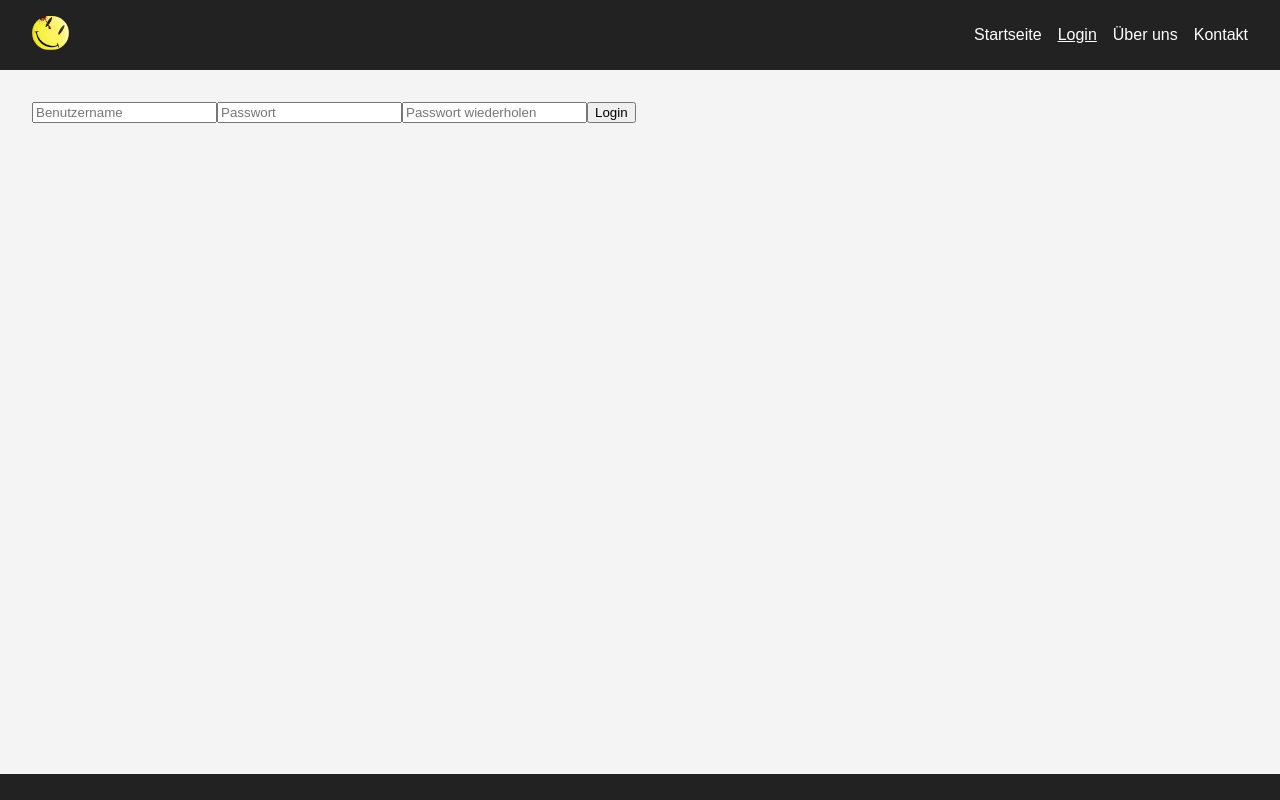
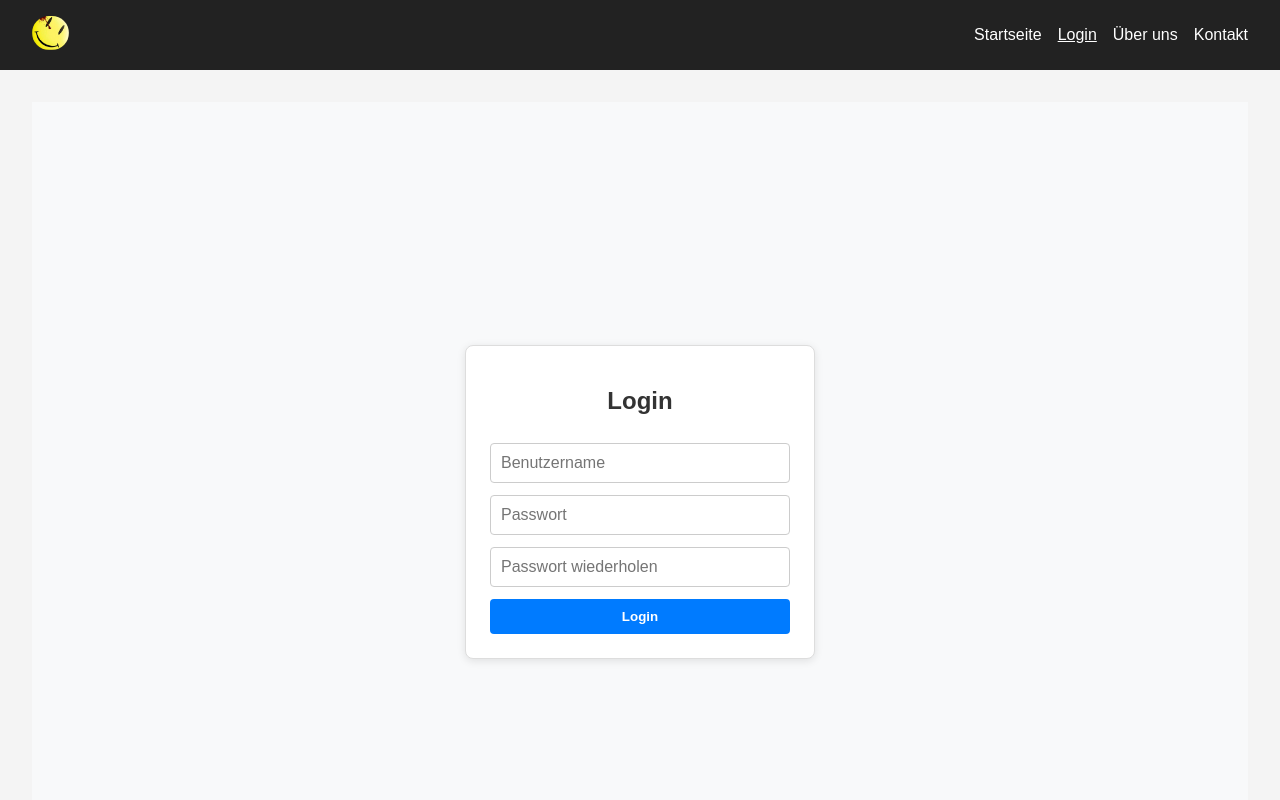
Before and after one commit to AndyTharraketta/Portfolio, a React (Create React App) app: page /login in a window 1280 px wide. Shown: the top 800 px of the page. Built offline with nearby package versions, Linux system fonts and the light colour scheme.

Commit message:
adding Login styles

```diff
--- a/src/pages/Login.jsx
+++ b/src/pages/Login.jsx
@@ -1,7 +1,7 @@
-// src/pages/Login.jsx
 import React, { useState } from "react";
 import { useNavigate } from "react-router-dom";
 import { useAuth } from "../context/AuthContext";
+import "../styles/Login.css";
 
 function Login() {
   const { login } = useAuth();
@@ -30,7 +30,9 @@ function Login() {
   };
 
   return (
-    <form onSubmit={handleSubmit}>
+    <div className="login-container">
+      <form className="login-form" onSubmit={handleSubmit}>
+        <h1>Login</h1>
         <input
           placeholder="Benutzername"
           value={username}
@@ -51,6 +53,7 @@ function Login() {
         {error && <p style={{ color: "red" }}>{error}</p>}
         <button type="submit">Login</button>
       </form>
+    </div>
   );
 }
 
--- /dev/null
+++ b/src/styles/Login.css
@@ -0,0 +1,53 @@
+.login-container {
+    display: flex;
+    justify-content: center;
+    align-items: center;
+    height: 100vh;
+    background-color: #f8f9fa;
+  }
+
+  .login-form {
+    display: flex;
+    flex-direction: column;
+    gap: 12px;
+    width: 300px;
+    padding: 24px;
+    background-color: white;
+    border: 1px solid #ddd;
+    border-radius: 8px;
+    box-shadow: 0 2px 8px rgba(0, 0, 0, 0.1);
+  }
+
+  .login-form h1 {
+    text-align: center;
+    margin-bottom: 16px;
+    font-size: 24px;
+    color: #333;
+  }
+
+  .login-form input {
+    padding: 10px;
+    font-size: 16px;
+    border: 1px solid #ccc;
+    border-radius: 4px;
+  }
+
+  .login-form button {
+    padding: 10px;
+    background-color: #007bff;
+    color: white;
+    font-weight: bold;
+    border: none;
+    border-radius: 4px;
+    cursor: pointer;
+  }
+
+  .login-form button:hover {
+    background-color: #0056b3;
+  }
+
+  .error-message {
+    color: red;
+    margin: 0;
+    font-size: 14px;
+  }
```
Lines whose indentation alone changed are shown as unchanged.
